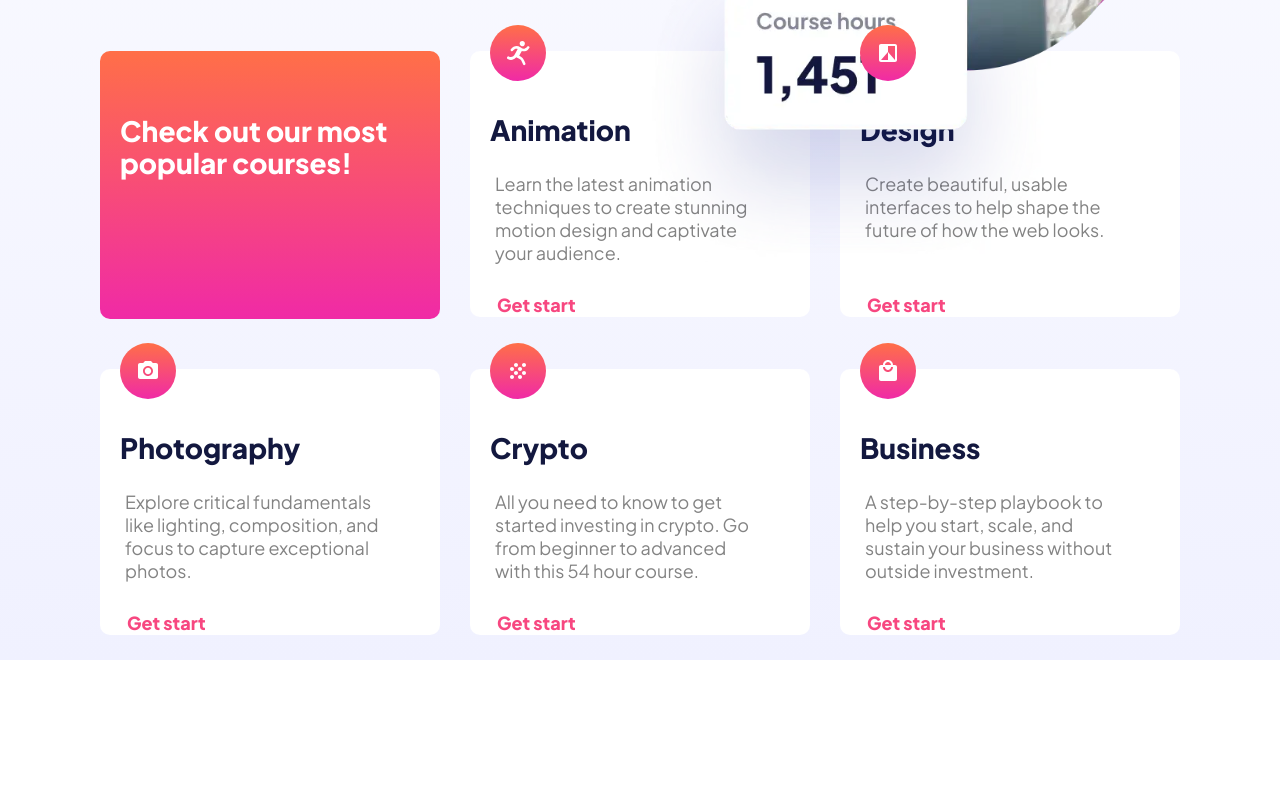
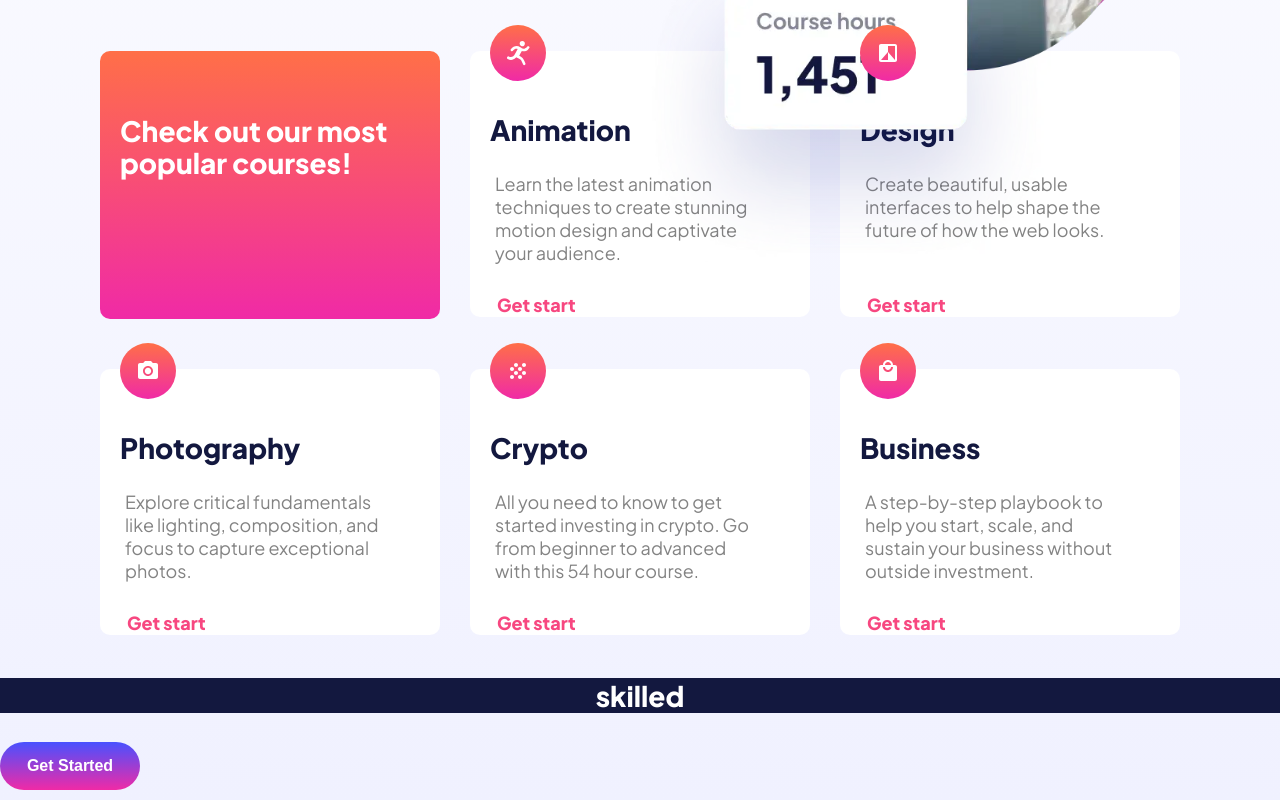
Before and after one commit to PiriyaLapa/Skilled-e-learning-landing-page, a React (Create React App) app: page / in a window 1280 px wide. Shown: the part 661-1461 px from the top of the page. Before the commit the page ends 1321 px from the top, so only its background shows below. Built offline with nearby package versions, Linux system fonts and the light colour scheme.

Commit message:
update and try to deploy

```diff
--- a/src/components/Footer/Footer.tsx
+++ b/src/components/Footer/Footer.tsx
@@ -1,15 +1,37 @@
-import {Component,ReactNode} from 'react';
-import { StyledFooter } from '../../pages/LandingPage/sections/styles';
-import { stateProps } from '../../pages/LandingPage/interface';
+import { Component, ReactNode } from "react";
+import { StyledFooter } from "../../pages/LandingPage/sections/styles";
+import { stateProps } from "../../pages/LandingPage/interface";
+import Logo from "../Logos/Logo";
+import { HeaderContent } from "../../apis/apis";
+import PrimaryBtn from "../Buttons/PrimaryBtn";
+import { theme ,primaryBtnSize} from "../../utilities";
+
+export default class Footer extends Component<stateProps> {
+  render(): ReactNode {
+    const { logoContent, btnContent } = HeaderContent;
+    const btnColor = theme.eighthColor;
+    const hoverColor=theme.thirdHoverColor;
+
+    const {
+      mobileWidthSize,
+      mobileHeightSize,
+      defaultWidthSize,
+      defaultHeightSize,
+    } = primaryBtnSize;
+    const { windowWidthState } = this.props;
 
 
-export default class Footer extends Component<stateProps>{
-    render():ReactNode{
-        return(
-            <StyledFooter>
-
-            </StyledFooter>
-        )
-    }
-
+    return (
+      <StyledFooter>
+        <Logo message={logoContent} />
+        <PrimaryBtn
+          message={btnContent}
+          color={btnColor}
+          hoverColor={hoverColor}
+          width={windowWidthState >= 375 ? mobileWidthSize : defaultWidthSize}
+          height={windowWidthState >= 375 ? mobileHeightSize : defaultHeightSize}
+          />
+      </StyledFooter>
+    );
+  }
 }
--- a/src/components/Navbars/style.ts
+++ b/src/components/Navbars/style.ts
@@ -25,3 +25,5 @@ export const StyledNavbar = styled.div<{ theme: typeof theme }>`
   }
 
 `;
+
+export const StyledFooter = styled(StyledNavbar)``;
--- a/src/utilities.ts
+++ b/src/utilities.ts
@@ -7,7 +7,9 @@ export const theme = {
     fifthColor: "#FFA7C3",
     sixthColor: "#FFFFFF",
     sventhColor: "linear-gradient(180deg, #FF6F48 0.04%, #F02AA6 100%)",
-    eighthColor: "linear-gradient(180deg, #4851FF 0%, #F02AA6 99.92%)"
+    eighthColor: "linear-gradient(180deg, #4851FF 0%, #F02AA6 99.92%)",
+    thirdHoverColor:"linear-gradient(0deg, rgba(255, 255, 255, 0.50) 0%, rgba(255, 255, 255, 0.50) 100%), linear-gradient(180deg, #4851FF -54.32%, #F02AA6 100%)",
+    firstlyHoverColor:"linear-gradient(0deg, rgba(255, 255, 255, 0.50) 0%, rgba(255, 255, 255, 0.50) 100%), linear-gradient(180deg, #FF6F48 0%, #F02AA6 100%)"
 }
 
 export const fonts = {
```
